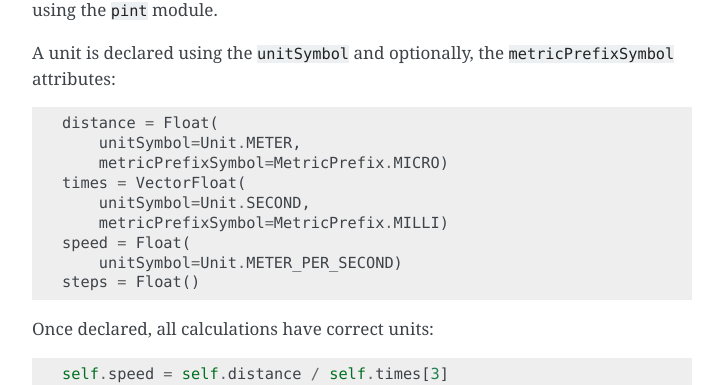
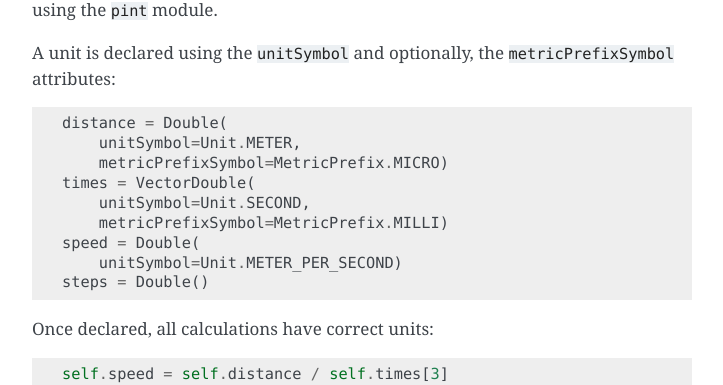
Before and after one commit to European-XFEL/howToMiddlelayer, a Sphinx documentation site: the page built from source/chap1/device_attributes.rst, in a window 1280 px wide and 900 px high, scrolled down 3274 px. Shown: the part 146-531 px from the top of the window, without its empty margins (388-1111 px from the left). Built offline with Sphinx 7.4.7, drawn with Linux system fonts in a browser that asks for light colours.

Commit message:
Replace mentions of Float with Double

```diff
--- a/source/chap1/basic_device.rst
+++ b/source/chap1/basic_device.rst
@@ -111,7 +111,7 @@ been set before:
 | maxSize              | the maximum size of vector         |
 +----------------------+------------------------------------+
 
-Attributes that are available for **simple types** only (*Float*, *Int32*, etc.):
+Attributes that are available for **simple types** only (*Double*, *Int32*, etc.):
 
 +----------------------+------------------------------------+
 | **Simple Attribute** |  **Example**                       |
--- a/source/chap1/device_attributes.rst
+++ b/source/chap1/device_attributes.rst
@@ -165,15 +165,15 @@ A unit is declared using the ``unitSymbol`` and optionally, the
 
 .. code-block:: Python
 
-    distance = Float(
+    distance = Double(
         unitSymbol=Unit.METER,
         metricPrefixSymbol=MetricPrefix.MICRO)
-    times = VectorFloat(
+    times = VectorDouble(
         unitSymbol=Unit.SECOND,
         metricPrefixSymbol=MetricPrefix.MILLI)
-    speed = Float(
+    speed = Double(
         unitSymbol=Unit.METER_PER_SECOND)
-    steps = Float()
+    steps = Double()
 
 Once declared, all calculations have correct units::
 
--- a/source/chap3/alarms.rst
+++ b/source/chap3/alarms.rst
@@ -54,11 +54,11 @@ different steps and information.
 .. code-block:: Python
 
     from karabo.middlelayer import (
-        AlarmCondition, background, connectDevice, Device, Float, waitUntilNew)
+        AlarmCondition, background, connectDevice, Device, Double, waitUntilNew)
 
     class AlarmDevice(Device):
 
-        temperatureDiff = Float(
+        temperatureDiff = Double(
             displayedName="Temperature Difference",
             accessMode=AccessMode.READONLY,
             defaultValue=0.0,
--- a/source/chap3/schema_injection.rst
+++ b/source/chap3/schema_injection.rst
@@ -78,8 +78,8 @@ be remembered:
 * classes can only be injected into the top layer of the empty class
   and, consequently, of the schema rendition
 * the order of injection defines the order in schema rendition
-* classes injected can be simple (a Float, Bool, etc.) or complex
-  (a node, an entire class hierarchies, etc.)
+* classes injected can be simple (Double, Bool, etc.) or complex
+  (Node, an entire class hierarchies, etc.)
 * later modification of injected class structure is not seen in the
   schema. Modification can only be achieved by overwriting the top level
   assignment of the class and calling :func:`publishInjectedParameters`
```
